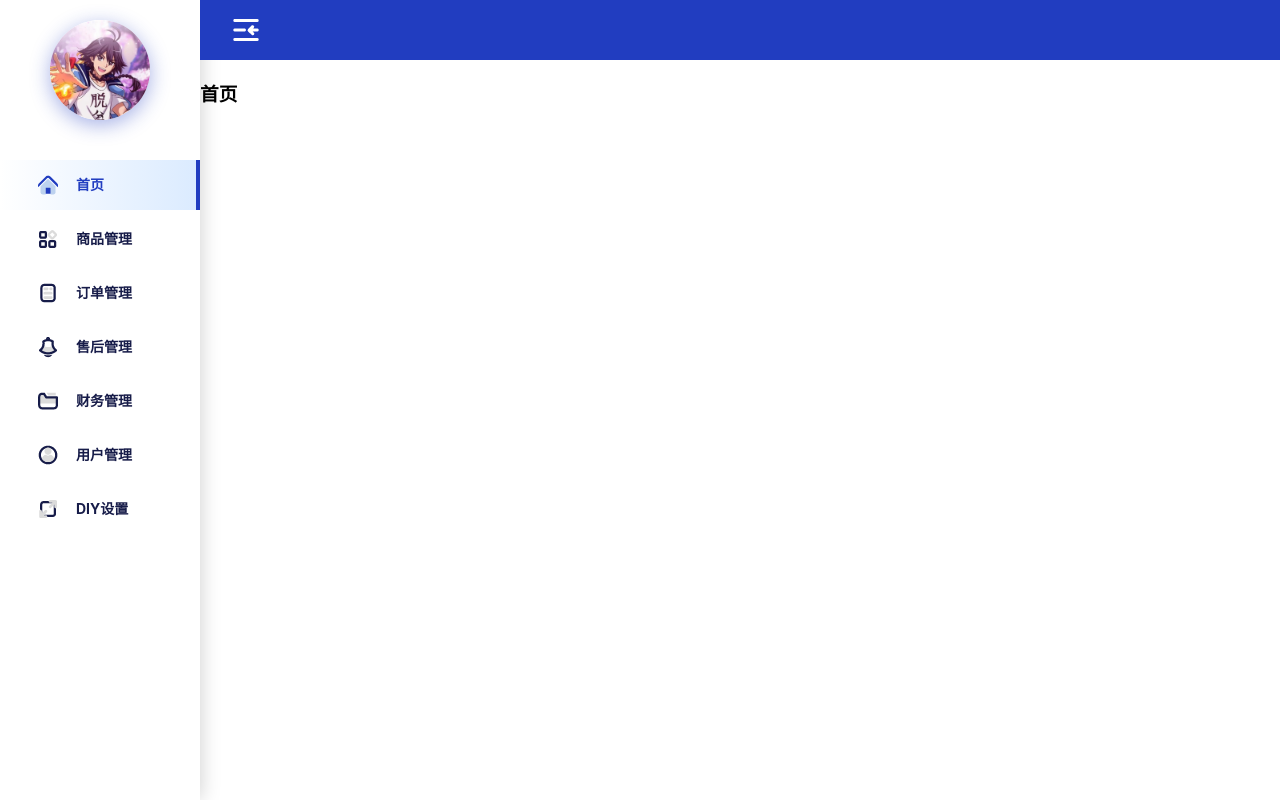
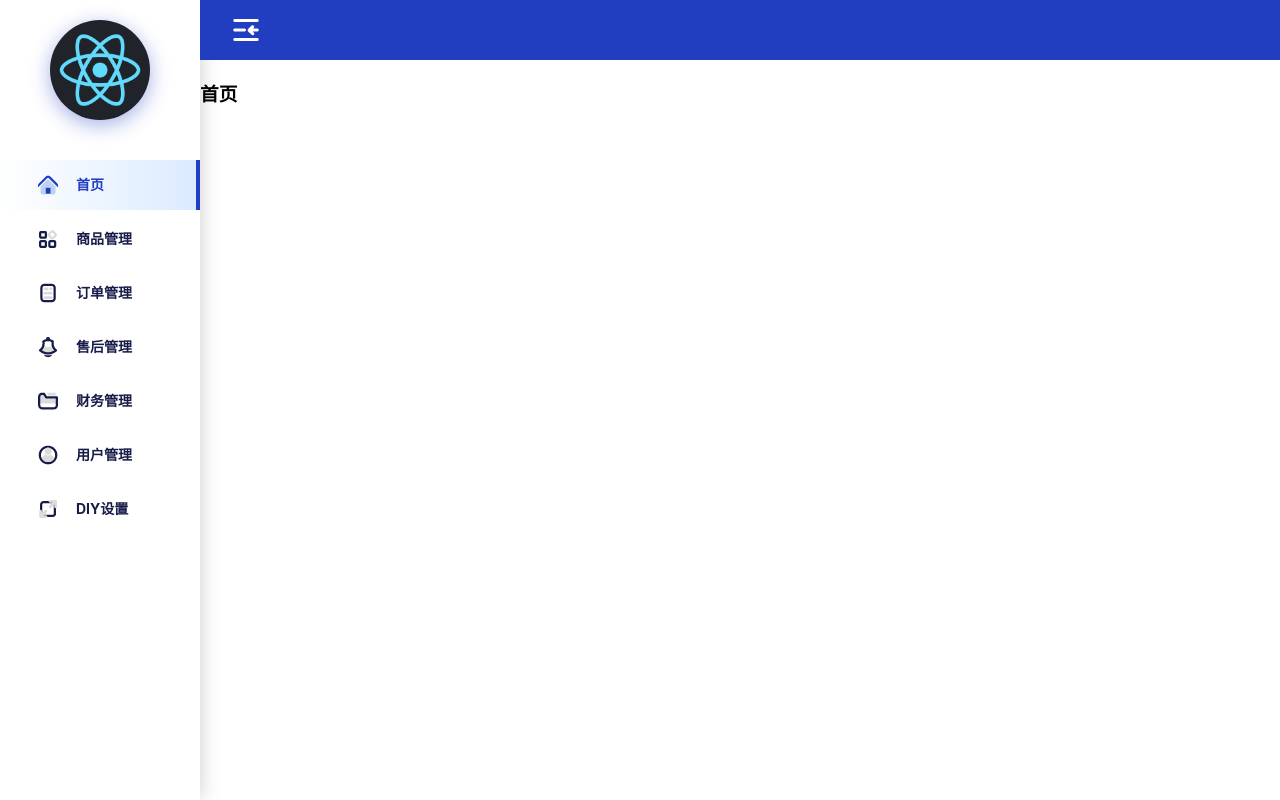
Before and after one commit to botue/my-shop-react, a React (Create React App) app: page / in a window 1280 px wide. Built offline with nearby package versions, Linux system fonts and the light colour scheme.

Commit message:
style: 修改侧边栏Logo样式

```diff
--- a/src/containers/Layout/components/Sidebar/index.module.scss
+++ b/src/containers/Layout/components/Sidebar/index.module.scss
@@ -1,10 +1,13 @@
 
-.avatar {
+.logo {
   width: 100px;
   height: 100px;
+  padding: 8px;
   margin: 20px auto 0;
   border-radius: 50%;
   box-shadow: 0px 5px 20px rgba(33, 61, 192, .4);
+  box-sizing: border-box;
+  background-color: #20232a;
   overflow: hidden;
 
   img {
--- a/src/containers/Layout/components/Sidebar/index.tsx
+++ b/src/containers/Layout/components/Sidebar/index.tsx
@@ -9,7 +9,7 @@
 import type { LinkProps } from "react-router-dom"
 
 import styles from './index.module.scss'
-import avatar from '../../../../assets/images/avatar_1.jpg'
+import logo from '../../../../assets/images/logo.png'
 
 export default function Sidebar () {
   // 组件状态
@@ -85,8 +85,8 @@
 
   return (
     <>
-      <div className={styles.avatar}>
-        <img src={avatar} alt="" />
+      <div className={styles.logo}>
+        <img src={logo} alt="" />
       </div>
       <div className={styles.navs}>
         <ul>
```
Also changed, not shown: src/assets/images/logo.png (added).
